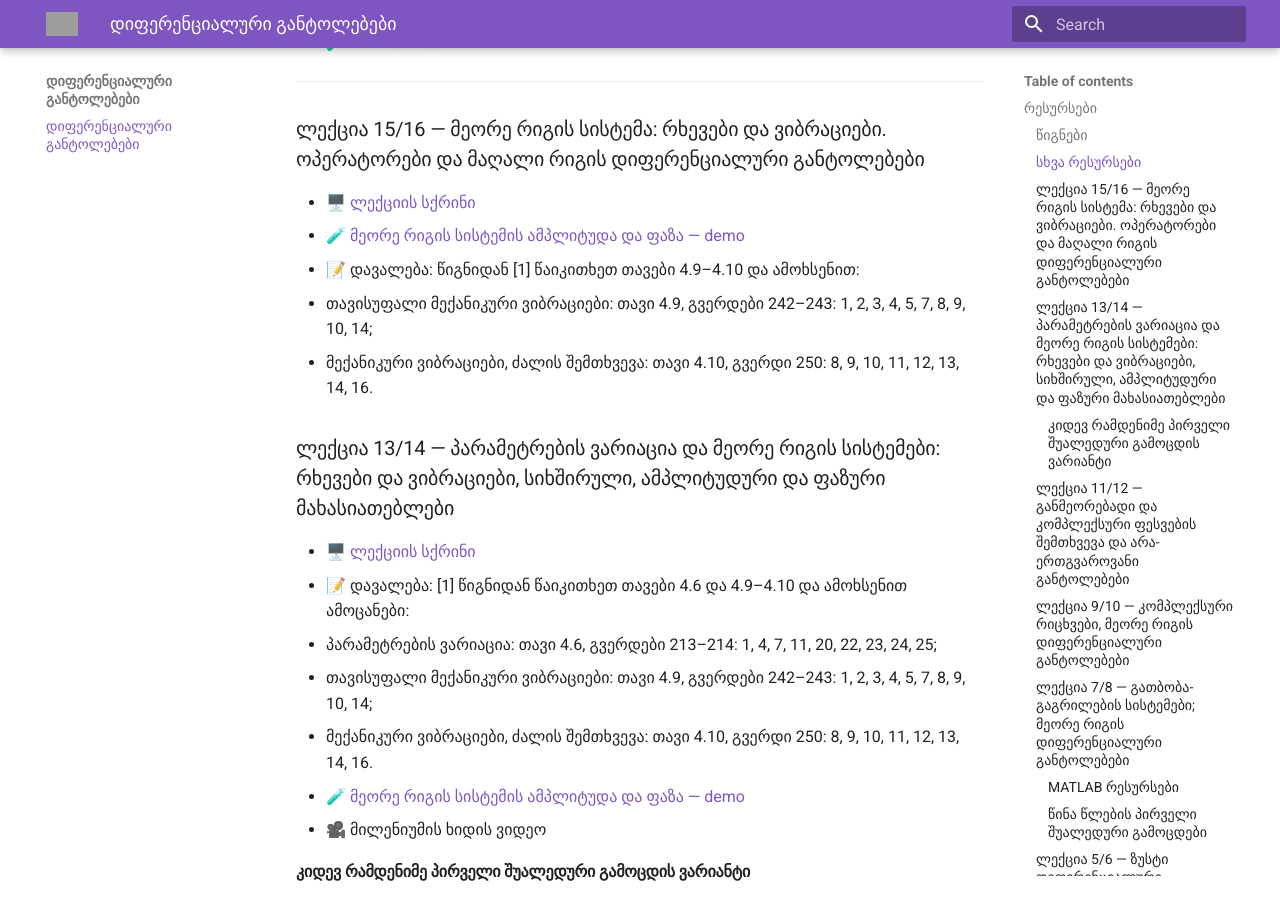
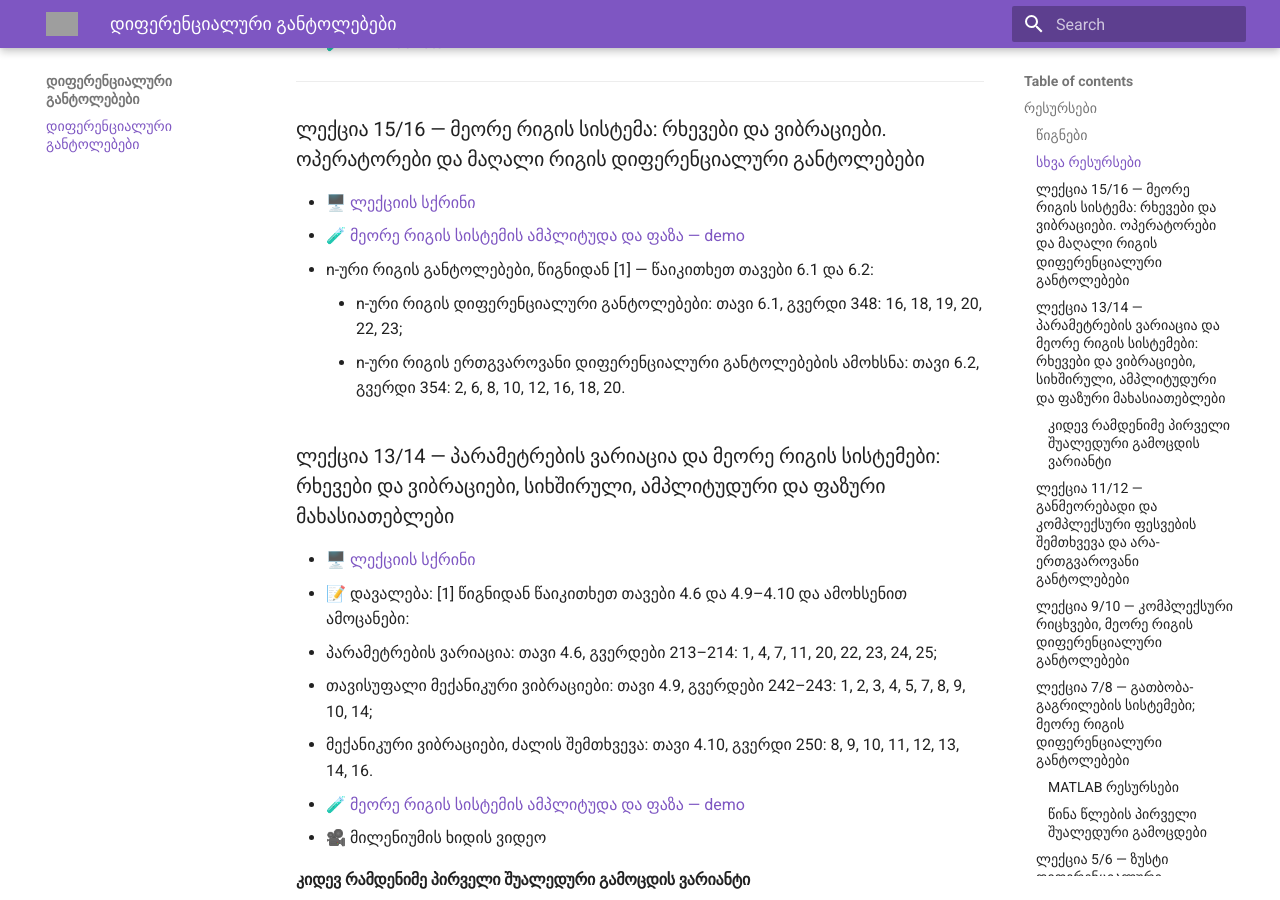
Before and after one commit to gugavar/differential-equations-fall-2026-agruni, an MkDocs documentation site: the page built from docs/index.md, in a window 1280 px wide and 900 px high, scrolled down 510 px. Built offline with MkDocs 1.6.1 and Material for MkDocs 9.7.7, drawn with Linux system fonts in a browser that asks for light colours; grey boxes are pictures that could not be loaded.

Commit message:
Update index.md

```diff
--- a/docs/index.md
+++ b/docs/index.md
@@ -20,9 +20,9 @@
 
 - 🖥️ [ლექციის სქრინი](https://drive.google.com/file/d/1GLGo6_zZc6KseqqgXctQRfaHa3iS0boa/view?usp=drive_link)
 - 🧪 [მეორე რიგის სისტემის ამპლიტუდა და ფაზა — demo](https://mathlets.org/mathlets/amplitude-and-phase-2nd-order/)
-- 📝 დავალება: წიგნიდან [1] წაიკითხეთ თავები 4.9–4.10 და ამოხსენით:
-  - თავისუფალი მექანიკური ვიბრაციები: თავი 4.9, გვერდები 242–243: 1, 2, 3, 4, 5, 7, 8, 9, 10, 14;
-  - მექანიკური ვიბრაციები, ძალის შემთხვევა: თავი 4.10, გვერდი 250: 8, 9, 10, 11, 12, 13, 14, 16.
+ - n-ური რიგის განტოლებები, წიგნიდან [1] — წაიკითხეთ თავები 6.1 და 6.2:
+    - n-ური რიგის დიფერენციალური განტოლებები: თავი 6.1, გვერდი 348: 16, 18, 19, 20, 22, 23;
+    - n-ური რიგის ერთგვაროვანი დიფერენციალური განტოლებების ამოხსნა: თავი 6.2, გვერდი 354: 2, 6, 8, 10, 12, 16, 18, 20.
 
 ### ლექცია 13/14 — პარამეტრების ვარიაცია და მეორე რიგის სისტემები: რხევები და ვიბრაციები, სიხშირული, ამპლიტუდური და ფაზური მახასიათებლები
 
```
